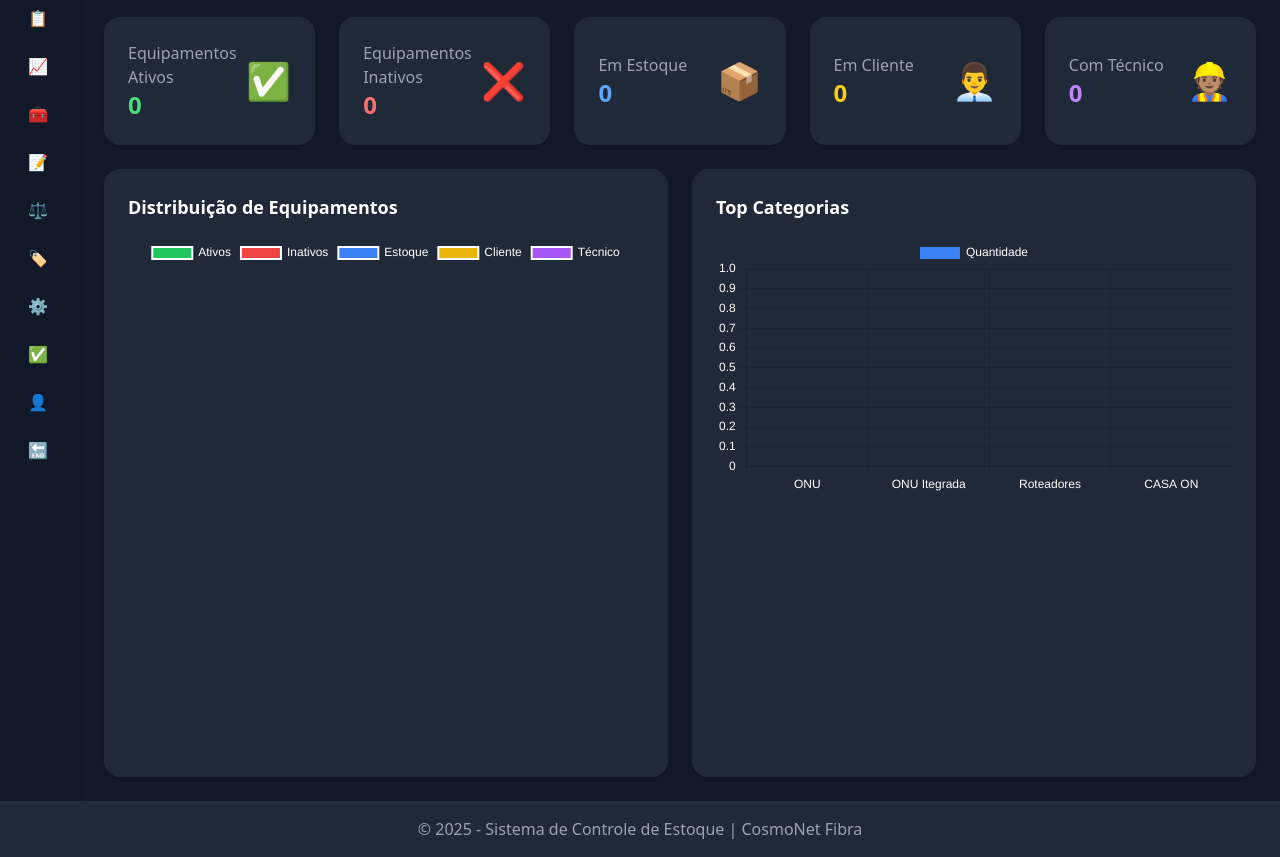
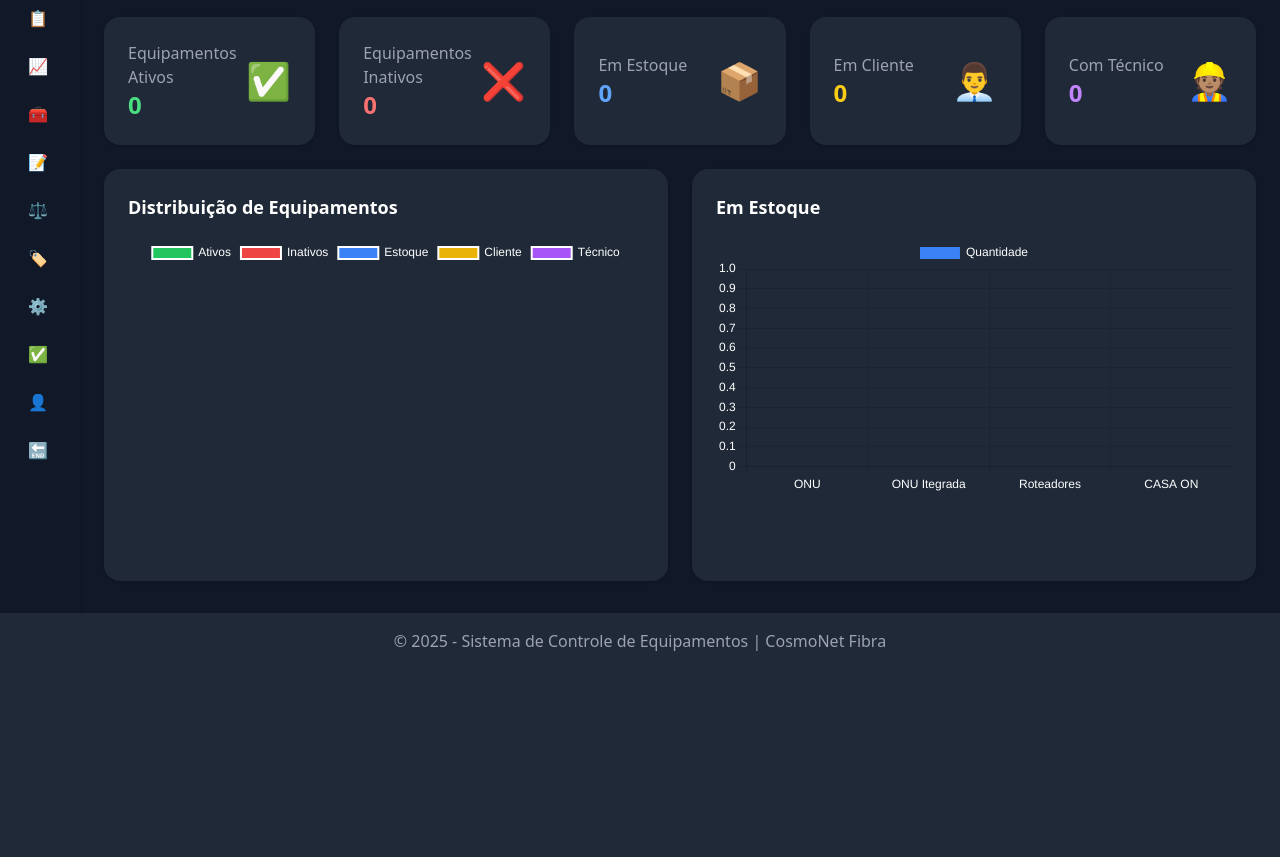
Before and after one commit to Miichaaeell/controle_de_equipamento, a Django app: page / in a window 1280 px wide. Shown: the part 131-988 px from the top of the page. After the commit the page ends 800 px from the top, so only its background shows below. Run offline with Django 5.2, Linux system fonts and the light colour scheme; the visitor is signed in with stand-in values (Sample User, id 1); data that the repository does not hold is empty; some libraries are stand-ins or nearby versions.

Commit message:
changed max size of graphics

```diff
--- a/controller_stock/templates/dashboard.html
+++ b/controller_stock/templates/dashboard.html
@@ -58,17 +58,17 @@
     </div>
 
     <!-- Gráficos -->
-    <div class="grid grid-cols-1 lg:grid-cols-2 gap-6">
+    <div class="grid grid-cols-1 lg:grid-cols-2 gap-6 h-full">
         <!-- Gráfico de Pizza -->
-        <div class="bg-gray-800 rounded-2xl shadow p-6">
+        <div class="bg-gray-800 rounded-2xl shadow p-6 ">
             <h2 class="text-lg font-semibold text-white mb-4">Distribuição de Equipamentos</h2>
-            <canvas id="statusChart"></canvas>
+            <canvas id="statusChart" class="h-full max-h-80"></canvas>
         </div>
 
         <!-- Gráfico de Barras -->
         <div class="bg-gray-800 rounded-2xl shadow p-6">
-            <h2 class="text-lg font-semibold text-white mb-4">Top Categorias</h2>
-            <canvas id="categoryChart"></canvas>
+            <h2 class="text-lg font-semibold text-white mb-4">Em Estoque</h2>
+            <canvas id="categoryChart" class="h-full max-h-80"></canvas>
         </div>
     </div>
 </div>
--- a/core/templates/_base.html
+++ b/core/templates/_base.html
@@ -44,7 +44,7 @@
 
     <!-- Footer fixo -->
     <footer class="bg-gray-800 py-4 text-center text-gray-400">
-        &copy; {{ year|default:"2025" }} - Sistema de Controle de Estoque | CosmoNet Fibra
+        &copy; {{ year|default:"2025" }} - Sistema de Controle de Equipamentos | CosmoNet Fibra
     </footer>
 
 </body>
```
